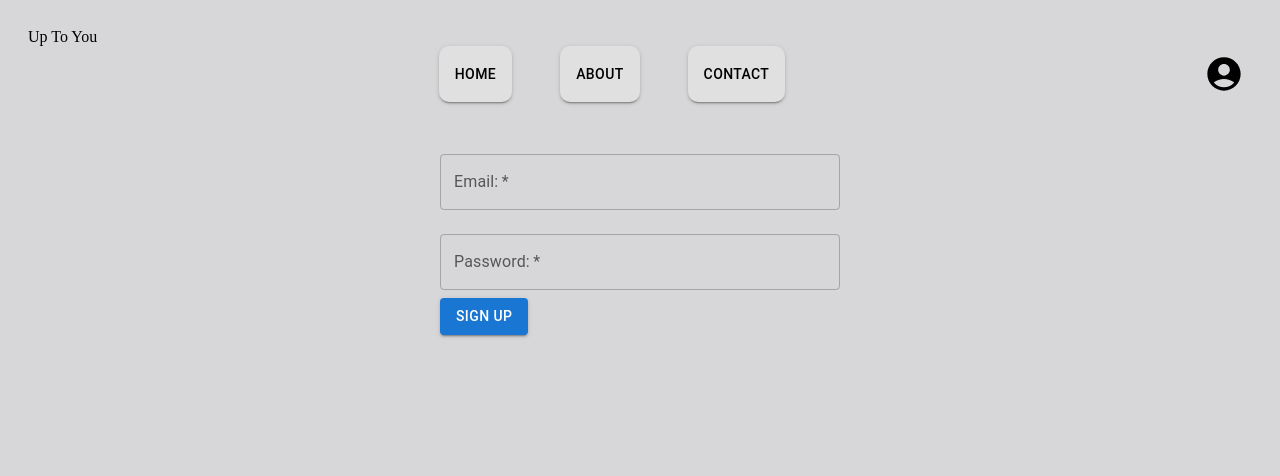
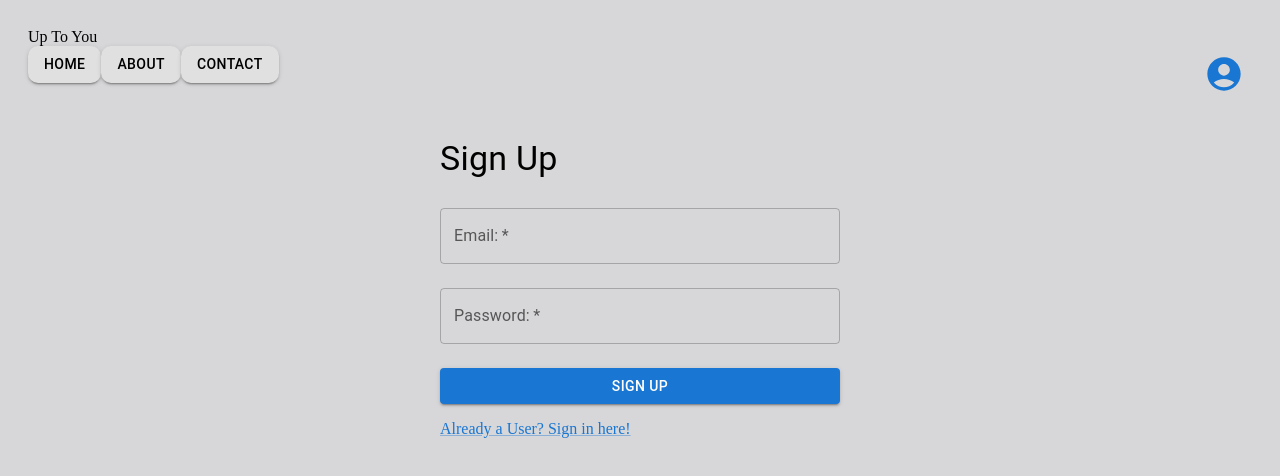
Before and after one commit to kyhjonathan/Up-To-You, a React (Vite) app: page /signup in a window 1280 px wide. Shown: the top 476 px of the page. Built offline with nearby package versions, Linux system fonts and the light colour scheme; no server answers.

Commit message:
add email verification after sign up

```diff
--- /dev/null
+++ b/src/assets/components/ProfileIcon.tsx
@@ -0,0 +1,22 @@
+import { IconButton } from "@mui/material";
+import { AccountCircle } from "@mui/icons-material";
+import { Link } from "react-router-dom";
+
+const ProfileIcon = () => {
+  return (
+    <IconButton
+      component={Link}
+      to="/signin"
+      color={
+        ["/signin", "/signup"].includes(location.pathname)
+          ? "primary"
+          : "inherit"
+      }
+      size="medium"
+    >
+      <AccountCircle sx={{ fontSize: 40 }} />
+    </IconButton>
+  );
+};
+
+export default ProfileIcon;
--- a/src/assets/components/SignIn.tsx
+++ b/src/assets/components/SignIn.tsx
@@ -1,15 +1,18 @@
 import React, { useState } from "react";
 import { useAuth } from "../../contexts/authContexts";
 import { Link as RouterLink, useNavigate } from "react-router-dom";
-import { Button, TextField, Box, Alert, Link } from "@mui/material";
+import { Button, TextField, Box, Alert, Link, Typography } from "@mui/material";
+import { sendEmailVerification } from "firebase/auth";
 
 const SignIn = () => {
   const [email, setEmail] = useState("");
   const [password, setPassword] = useState("");
   const [error, setError] = useState("");
+  const [message, setMessage] = useState("");
   const [loading, setLoading] = useState(false);
+  const [showEmailVerification, setShowEmailVerification] = useState(false);
 
-  const { login } = useAuth();
+  const { login, logout, refreshUser } = useAuth();
   const navigate = useNavigate();
 
   const handleSubmit = async (e: React.FormEvent) => {
@@ -17,11 +20,67 @@ const SignIn = () => {
 
     try {
       setError("");
+      setMessage("");
       setLoading(true);
-      await login(email, password);
+
+      const result = await login(email, password);
+
+      // Check if email is verified
+      if (!result.user.emailVerified) {
+        setShowEmailVerification(true);
+        setError(
+          "Please verify your email before signing in. Check your inbox for a verification email."
+        );
+        await logout(); // Sign out the user since email isn't verified
+        return;
+      }
+
+      // If email is verified, proceed to home
       navigate("/");
     } catch {
       setError("Failed to sign in. Check your credentials.");
+    }
+
+    setLoading(false);
+  };
+
+  const resendVerification = async () => {
+    try {
+      setError("");
+      setLoading(true);
+
+      const result = await login(email, password);
+      await sendEmailVerification(result.user);
+      await logout();
+
+      setMessage("Verification email sent! Please check your inbox.");
+    } catch {
+      setError("Failed to resend verification email: ");
+    }
+
+    setLoading(false);
+  };
+
+  const checkVerification = async () => {
+    try {
+      setError("");
+      setMessage("");
+      setLoading(true);
+
+      const result = await login(email, password);
+      await refreshUser(); // Refresh user data
+
+      if (result.user.emailVerified) {
+        setMessage("Email verified successfully! Redirecting...");
+        setTimeout(() => navigate("/"), 2000);
+      } else {
+        setError(
+          "Email not yet verified. Please check your email and click the verification link."
+        );
+        await logout();
+      }
+    } catch {
+      setError("Failed to check verification status.");
     }
 
     setLoading(false);
@@ -33,8 +92,20 @@ const SignIn = () => {
       onSubmit={handleSubmit}
       sx={{ maxWidth: 400, mx: "auto", p: 2 }}
     >
-      <h2>Sign In</h2>
-      {error && <Alert severity="error">{error}</Alert>}
+      <Typography variant="h4" gutterBottom>
+        Sign In
+      </Typography>
+
+      {error && (
+        <Alert severity="error" sx={{ mb: 2 }}>
+          {error}
+        </Alert>
+      )}
+      {message && (
+        <Alert severity="success" sx={{ mb: 2 }}>
+          {message}
+        </Alert>
+      )}
 
       <TextField
         fullWidth
@@ -66,6 +137,29 @@ const SignIn = () => {
         {loading ? "Signing In..." : "Sign In"}
       </Button>
 
+      {showEmailVerification && (
+        <Box sx={{ mt: 2, mb: 2 }}>
+          <Button
+            onClick={resendVerification}
+            disabled={loading}
+            variant="outlined"
+            fullWidth
+            sx={{ mb: 1 }}
+          >
+            Resend Verification Email
+          </Button>
+
+          <Button
+            onClick={checkVerification}
+            disabled={loading}
+            variant="text"
+            fullWidth
+          >
+            I've Verified My Email
+          </Button>
+        </Box>
+      )}
+
       <Link component={RouterLink} to="/signup">
         Not a User? Sign Up!
       </Link>
--- a/src/assets/components/SignUp.tsx
+++ b/src/assets/components/SignUp.tsx
@@ -1,16 +1,42 @@
 import { useState } from "react";
+import { Link as RouterLink } from "react-router-dom";
 import { useAuth } from "../../contexts/authContexts";
-import { Box, Button, TextField } from "@mui/material";
+import { Alert, Box, Button, TextField, Link, Typography } from "@mui/material";
+import { sendEmailVerification } from "firebase/auth";
+
 const SignUp = () => {
   const [email, setEmail] = useState("");
   const [password, setPassword] = useState("");
+  const [message, setMessage] = useState("");
+  const [error, setError] = useState("");
+  const [loading, setLoading] = useState(false);
+
   const { signup } = useAuth();
-  const handleSignUp = async () => {
+
+  const handleSignUp = async (e: React.FormEvent) => {
+    e.preventDefault();
+
     try {
-      await signup(email, password);
+      setError("");
+      setMessage("");
+      setLoading(true);
+
+      const result = await signup(email, password);
+      console.log("User created:", result.user.email);
+
+      console.log("Sending verification email...");
+      await sendEmailVerification(result.user);
+      console.log("Verification email sent successfully!");
+
+      setMessage(
+        `Account created! Verification email sent to ${email}. Please check your inbox.`
+      );
     } catch {
-      console.error("An error has occured.");
+      console.error("Signup error:", error);
+      setError("Failed to create account");
     }
+
+    setLoading(false);
   };
 
   return (
@@ -19,9 +45,25 @@ const SignUp = () => {
       onSubmit={handleSignUp}
       sx={{ maxWidth: 400, mx: "auto", p: 2 }}
     >
+      {error && (
+        <Alert severity="error" sx={{ mb: 2 }}>
+          {error}
+        </Alert>
+      )}
+      {message && (
+        <Alert severity="success" sx={{ mb: 2 }}>
+          {message}
+        </Alert>
+      )}
+
+      <Typography variant="h4" gutterBottom>
+        Sign Up
+      </Typography>
+
       <TextField
         label="Email:"
         type="email"
+        value={email}
         margin="normal"
         onChange={(e) => setEmail(e.target.value)}
         required
@@ -31,15 +73,26 @@ const SignUp = () => {
       <TextField
         label="Password:"
         type="password"
+        value={password}
         margin="normal"
         onChange={(e) => setPassword(e.target.value)}
         required
         fullWidth
       />
 
-      <Button type="submit" variant="contained">
-        Sign Up
+      <Button
+        type="submit"
+        variant="contained"
+        disabled={loading}
+        fullWidth
+        sx={{ my: 2 }}
+      >
+        {loading ? "Creating Account..." : "Sign Up"}
       </Button>
+
+      <Link component={RouterLink} to="/signin">
+        Already a User? Sign in here!
+      </Link>
     </Box>
   );
 };
--- a/src/assets/layouts/NavigationBar/NavigationBar.tsx
+++ b/src/assets/layouts/NavigationBar/NavigationBar.tsx
@@ -1,8 +1,8 @@
 import { Navbar, Nav, Container } from "react-bootstrap";
 import { Link, useLocation } from "react-router-dom";
 import "./NavigationBar.css";
-import { Button, IconButton } from "@mui/material";
-import { AccountCircle } from "@mui/icons-material";
+import { Button } from "@mui/material";
+import ProfileIcon from "../../components/ProfileIcon";
 
 const NavigationBar = () => {
   const location = useLocation();
@@ -21,12 +21,14 @@ const NavigationBar = () => {
               }}
             >
               <div
-                style={{
-                  display: "flex",
-                  gap: "3rem",
-                  justifyContent: "center",
-                  flex: 1,
-                }}
+                style={
+                  {
+                    // display: "flex",
+                    // gap: "3rem",
+                    // justifyContent: "center",
+                    // flex: 1,
+                  }
+                }
               >
                 <Button
                   className="nav-button"
@@ -62,16 +64,7 @@ const NavigationBar = () => {
                 </Button>
               </div>
               <div style={{ marginLeft: "auto" }}>
-                <IconButton
-                  component={Link}
-                  to="/signin"
-                  color={
-                    location.pathname === "/signin" ? "primary" : "inherit"
-                  }
-                  size="medium"
-                >
-                  <AccountCircle sx={{ fontSize: 40 }} />
-                </IconButton>
+                <ProfileIcon />{" "}
               </div>
             </Nav>
           </Navbar.Collapse>
--- a/src/contexts/authContexts/index.tsx
+++ b/src/contexts/authContexts/index.tsx
@@ -6,6 +6,8 @@ import {
   createUserWithEmailAndPassword,
   signOut,
   onAuthStateChanged,
+  sendEmailVerification,
+  reload,
 } from "firebase/auth";
 import { auth } from "../../firebase/firebase";
 
@@ -14,6 +16,8 @@ interface AuthContextType {
   login: (email: string, password: string) => Promise<UserCredential>;
   signup: (email: string, password: string) => Promise<UserCredential>;
   logout: () => Promise<void>;
+  sendVerificationEmail: () => Promise<void>;
+  refreshUser: () => Promise<void>;
 }
 
 const AuthContext = createContext<AuthContextType | undefined>(undefined);
@@ -46,6 +50,20 @@ export const AuthProvider = ({ children }: AuthProviderProps) => {
     return signOut(auth);
   };
 
+  const sendVerificationEmail = async () => {
+    if (currentUser) {
+      await sendEmailVerification(currentUser);
+    } else {
+      throw new Error("No user is currently signed in");
+    }
+  };
+
+  const refreshUser = async () => {
+    if (currentUser) {
+      await reload(currentUser);
+    }
+  };
+
   useEffect(() => {
     const unsubscribe = onAuthStateChanged(auth, (user) => {
       setCurrentUser(user);
@@ -59,6 +77,8 @@ export const AuthProvider = ({ children }: AuthProviderProps) => {
     login,
     signup,
     logout,
+    sendVerificationEmail,
+    refreshUser,
   };
   return (
     <AuthContext.Provider value={value}>
```
